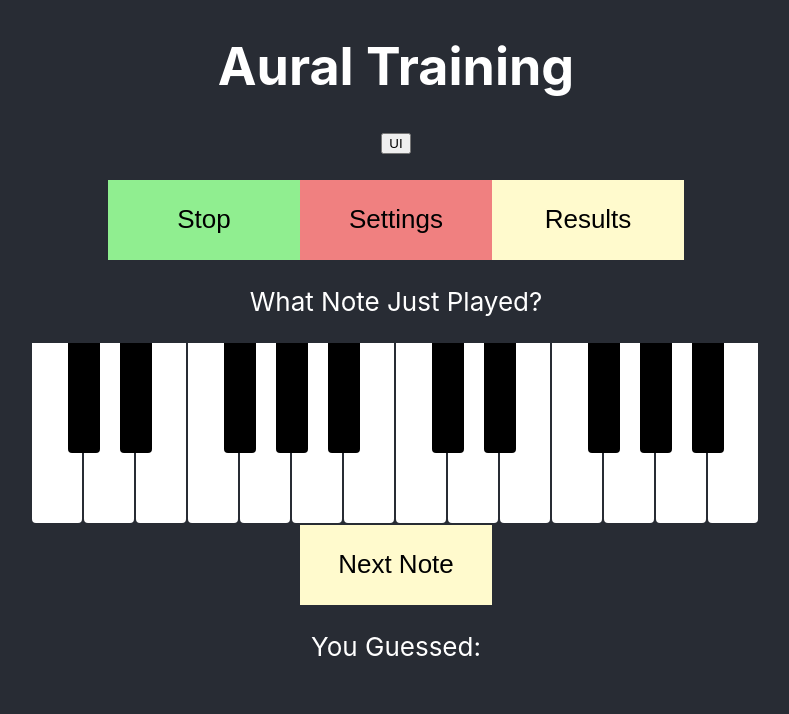
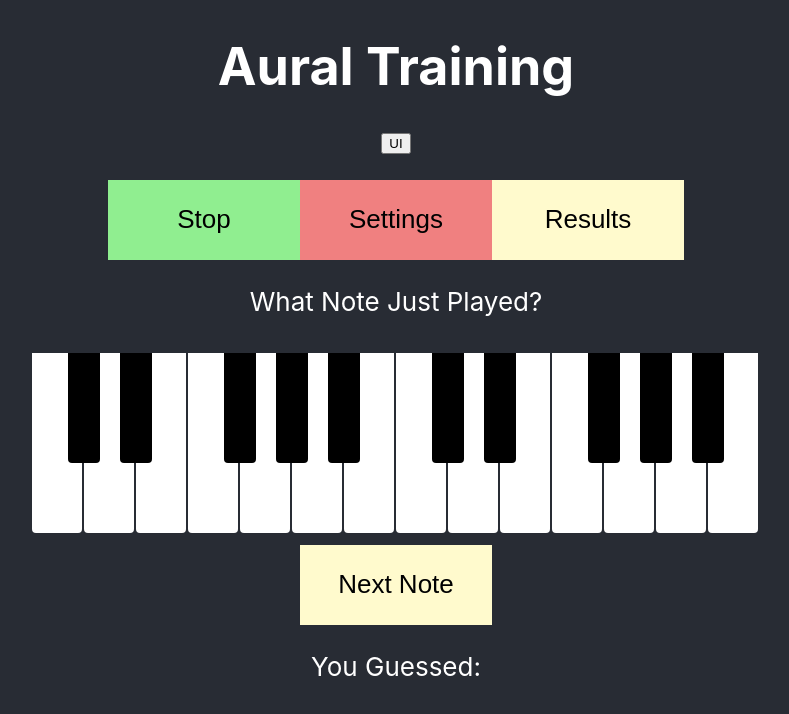
Before and after one commit to OU-HCI-18/aural-skills, a React (Create React App) app: page /train in a window 1280 px wide. Shown: the top 714 px of the page, without its empty margins (244-1033 px from the left). Built offline with nearby package versions, Linux system fonts and the light colour scheme.

Commit message:
added padding to the piano

```diff
--- a/src/App.css
+++ b/src/App.css
@@ -52,7 +52,7 @@
   overflow: hidden;
   margin: auto;
   text-align: center;
-  padding: 0;
+  padding: 10px;
 }
 
 .piano.phone {
```
